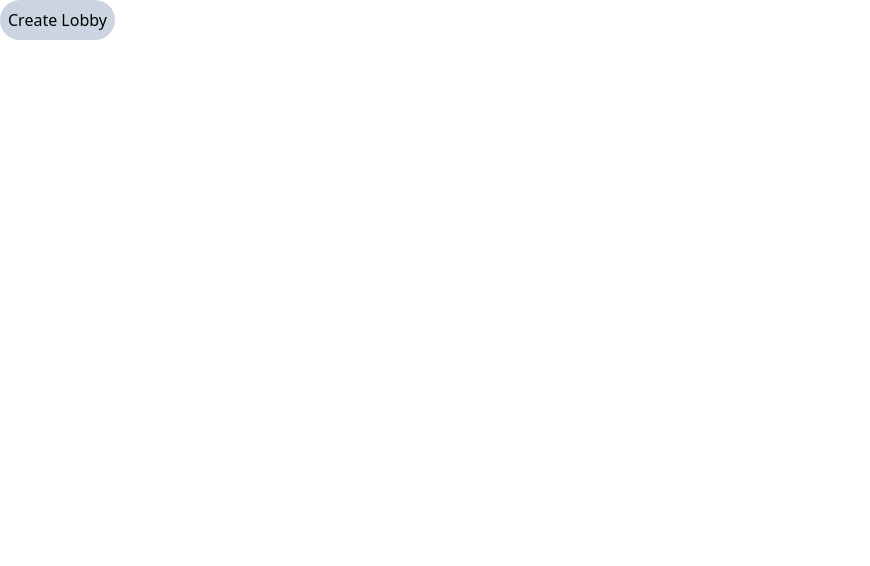
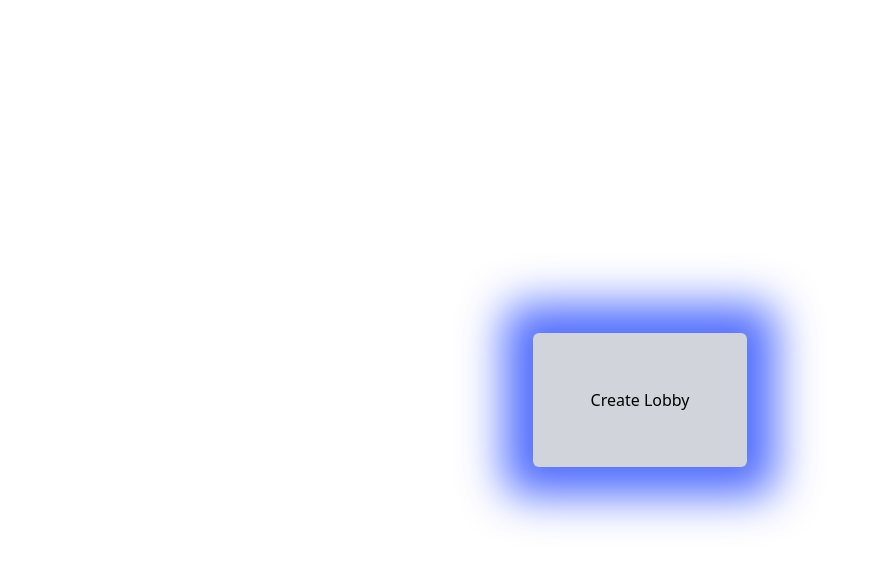
Before and after one commit to Schmidii99/Sveltekit-SSE-TicTacToe, a SvelteKit app: page /tictactoe in a window 1280 px wide. Shown: the top 566 px of the page, without its empty margins (0-870 px from the left). Built offline with nearby package versions, Linux system fonts and the light colour scheme.

Commit message:
better lobby button

```diff
--- a/src/routes/tictactoe/+page.svelte
+++ b/src/routes/tictactoe/+page.svelte
@@ -12,6 +12,26 @@
     }
 </script>
 
-<button on:click={() => createGame()} class="px-2 h-10 w-fit rounded-full bg-slate-300 hover:bg-slate-400">
-    Create Lobby
-</button>
+<div class="create-lobby">
+    <button class="inner-div w-1/6 h-1/6 bg-gray-300 rounded-md hover:bg-gray-400"
+    on:click={() => createGame()}>
+        Create Lobby
+    </button>
+</div>
+
+<style>
+    .create-lobby {
+        display: flex;
+        justify-content: center;
+        align-items: center;
+        height: 100dvh;
+        width: 100dvw;
+    }
+    .inner-div {
+        display: flex;
+        justify-content: center;
+        align-items: center;
+        -webkit-box-shadow: 0px 0px 44px 29px rgba(3,44,255,0.69);
+        box-shadow: 0px 0px 44px 29px rgba(3,44,255,0.69);
+    }
+</style>
```
